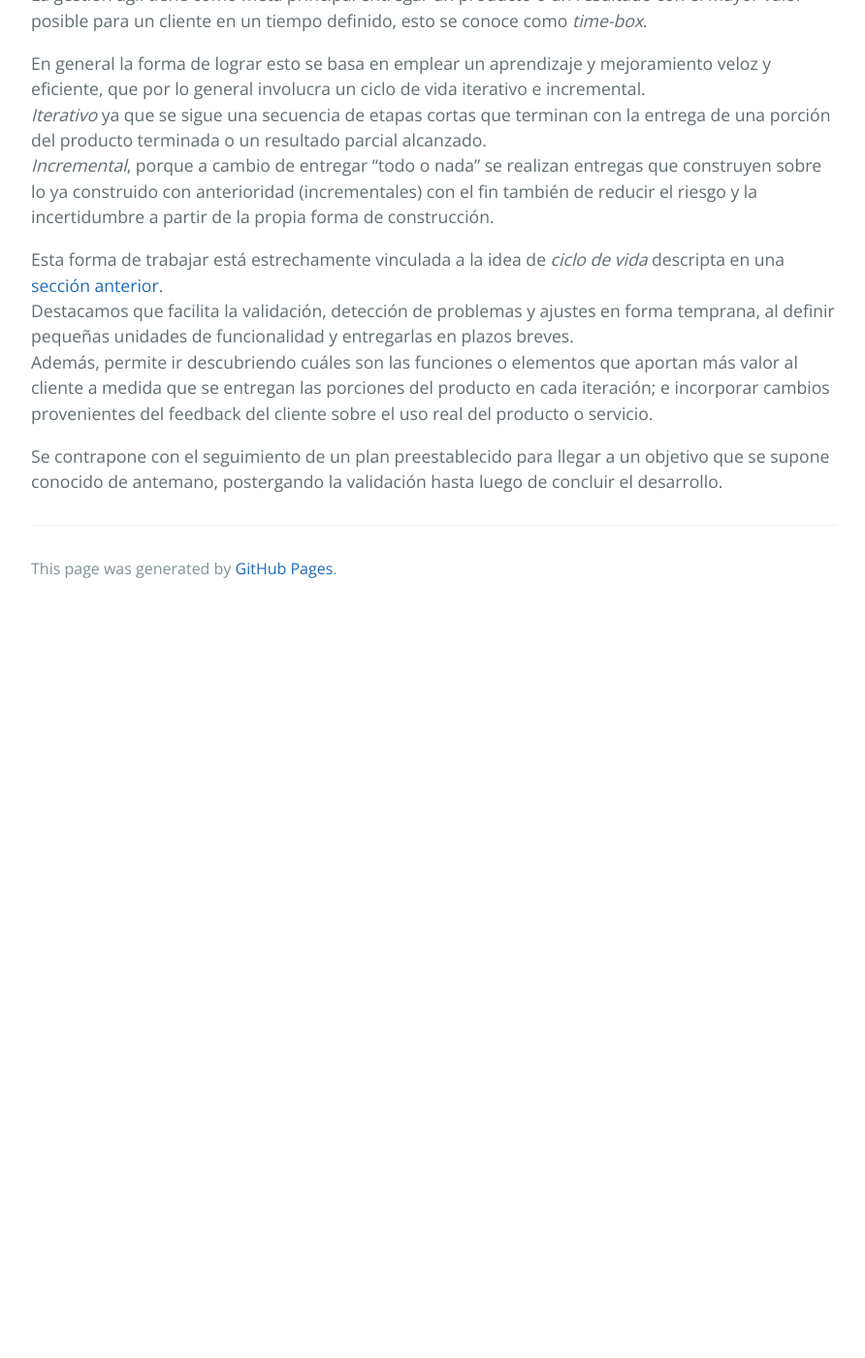
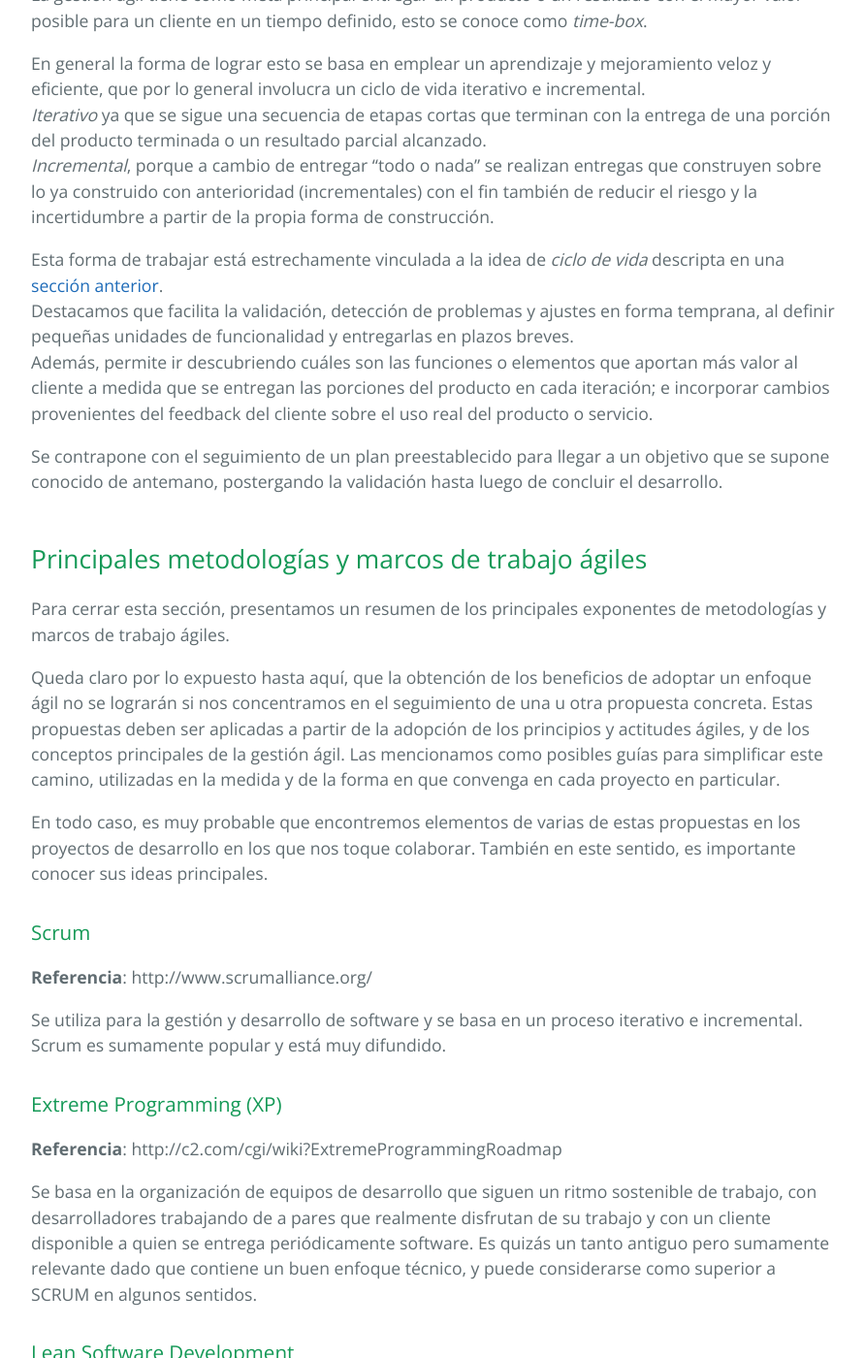
Before and after one commit to clombardi/design-thinking, a Jekyll site: the page built from programacion-a-desarrollo/intro-agil.md, in a window 1280 px wide and 1400 px high, scrolled down 3538 px. Shown: the whole window at 97% size, without its empty margins (192-1084 px from the left). Built offline with Jekyll 4.4.1, drawn with Linux system fonts in a browser that asks for light colours; our own code applies the rules of GitHub Pages for plain Markdown files; before the commit the page ends 4168 px from its top, so only the background shows below that; some of the changed text lies outside the part shown.

Commit message:
agil - candidato

```diff
--- a/programacion-a-desarrollo/intro-agil.md
+++ b/programacion-a-desarrollo/intro-agil.md
@@ -72,3 +72,35 @@ Destacamos que facilita la validación, detección de problemas y ajustes en for
 Además, permite ir descubriendo cuáles son las funciones o elementos que aportan más valor al cliente a medida que se entregan las porciones del producto en cada iteración; e incorporar cambios provenientes del feedback del cliente sobre el uso real del producto o servicio.
 
 Se contrapone con el seguimiento de un plan preestablecido para llegar a un objetivo que se supone conocido de antemano, postergando la validación hasta luego de concluir el desarrollo.
+
+
+## Principales metodologías y marcos de trabajo ágiles
+Para cerrar esta sección, presentamos un resumen de los principales exponentes de metodologías y marcos de trabajo ágiles.
+
+Queda claro por lo expuesto hasta aquí, que la obtención de los beneficios de adoptar un enfoque ágil no se lograrán si nos concentramos en el seguimiento de una u otra propuesta concreta. Estas propuestas deben ser aplicadas a partir de la adopción de los principios y actitudes ágiles, y de los conceptos principales de la gestión ágil. Las mencionamos como posibles guías para simplificar este camino, utilizadas en la medida y de la forma en que convenga en cada proyecto en particular.
+
+En todo caso, es muy probable que encontremos elementos de varias de estas propuestas en los proyectos de desarrollo en los que nos toque colaborar. También en este sentido, es importante conocer sus ideas principales.
+
+### Scrum
+**Referencia**: http://www.scrumalliance.org/
+
+Se utiliza para la gestión y desarrollo de software y se basa en un proceso iterativo e incremental. Scrum es sumamente popular y está muy difundido.
+
+### Extreme Programming (XP)
+**Referencia**: http://c2.com/cgi/wiki?ExtremeProgrammingRoadmap
+
+Se basa en la organización de equipos de desarrollo que siguen un ritmo sostenible de trabajo, con desarrolladores trabajando de a pares que realmente disfrutan de su trabajo y con un cliente disponible a quien se entrega periódicamente software. Es quizás un tanto antiguo pero sumamente relevante dado que contiene un buen enfoque técnico, y puede considerarse como superior a SCRUM en algunos sentidos.
+
+### Lean Software Development
+**Referencia**: http://www.poppendieck.com/
+
+Es una translación de los principios y prácticas de la industria manufacturera Lean hacia el dominio del desarrollo de software. Adaptado del Sistema de producción de Toyota, adopta los siguientes principios: eliminar los desperdicios, ampliar el aprendizaje, decidir lo más tarde posible, reaccionar tan rápido como sea posible, potenciar el equipo, crear la integridad y ver el todo el cómo un conjunto.
+
+### Kanban
+**Referencia**: https://www.atlassian.com/es/agile/kanban
+
+Tiene como objetivo la entrega eficiente de valor al cliente. Promueve el concepto de entregar valor continuamente de manera predecible. El trabajo y los procesos se visualizan para identificar actividades y problemas. Se limita el trabajo en curso para motivar calidad, foco y finalización del trabajo.
+
+
+## Apéndice: un poco de historia
+Para no hacer demasiado largo este material, realizamos un pequeño pantallazo histórico de la concepción ágil en [una página separada](./historia-agil.md).
```
Also changed, not shown: index.md (+2 -0 lines), programacion-a-desarrollo/historia-agil.md (added, +37 -0 lines).
